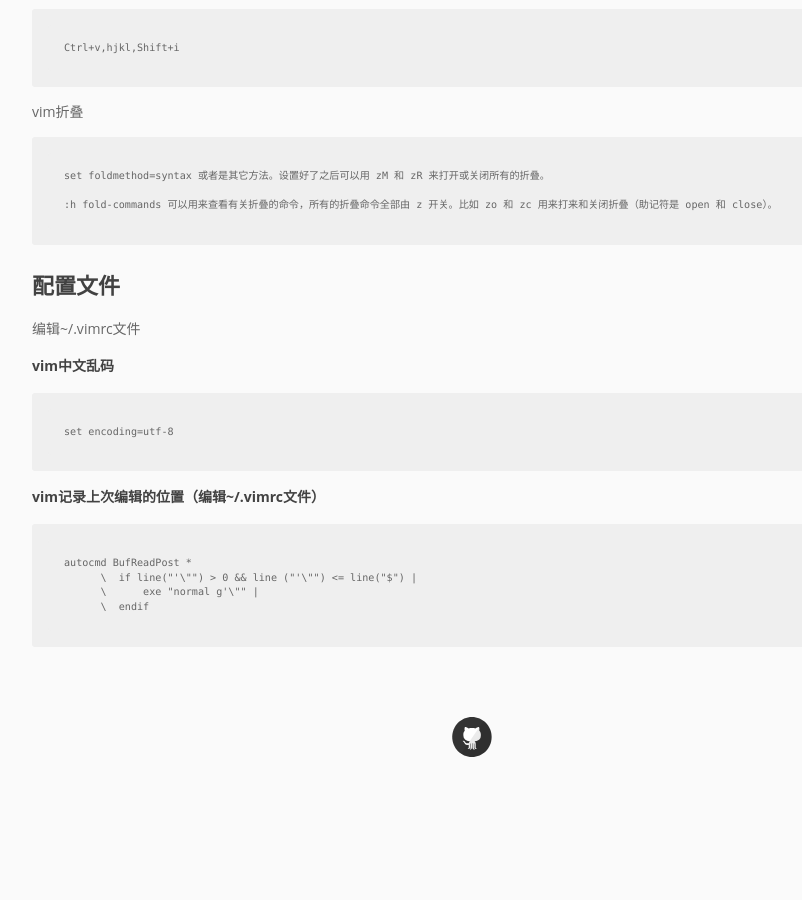
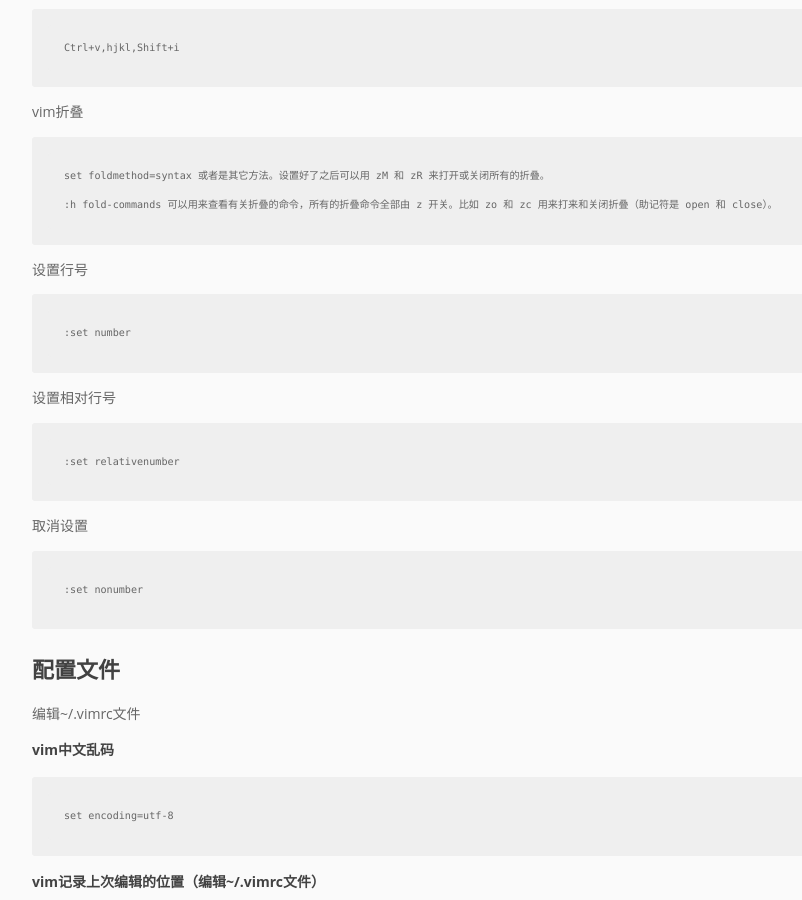
Before and after one commit to pingmalu/pingmalu.github.io, a Jekyll site: the page built from _posts/2015-12-13-Vim日常笔记.md, in a window 1280 px wide and 900 px high, scrolled down 943 px. Shown: the whole window, without its empty margins (168-970 px from the left). Built offline with Jekyll 4.4.1, drawn with Linux system fonts in a browser that asks for light colours; nearby versions of some CDN libraries; before the commit the page ends 1724 px from its top, so only the background shows below that.

Commit message:
'update'

```diff
--- a/_posts/2015-12-13-Vim日常笔记.md
+++ b/_posts/2015-12-13-Vim日常笔记.md
@@ -34,6 +34,18 @@ vim折叠
 
 	:h fold-commands 可以用来查看有关折叠的命令，所有的折叠命令全部由 z 开关。比如 zo 和 zc 用来打来和关闭折叠（助记符是 open 和 close）。
 
+设置行号
+
+	:set number
+
+设置相对行号
+
+	:set relativenumber
+
+取消设置
+
+	:set nonumber
+
 
 # 配置文件
 
```
